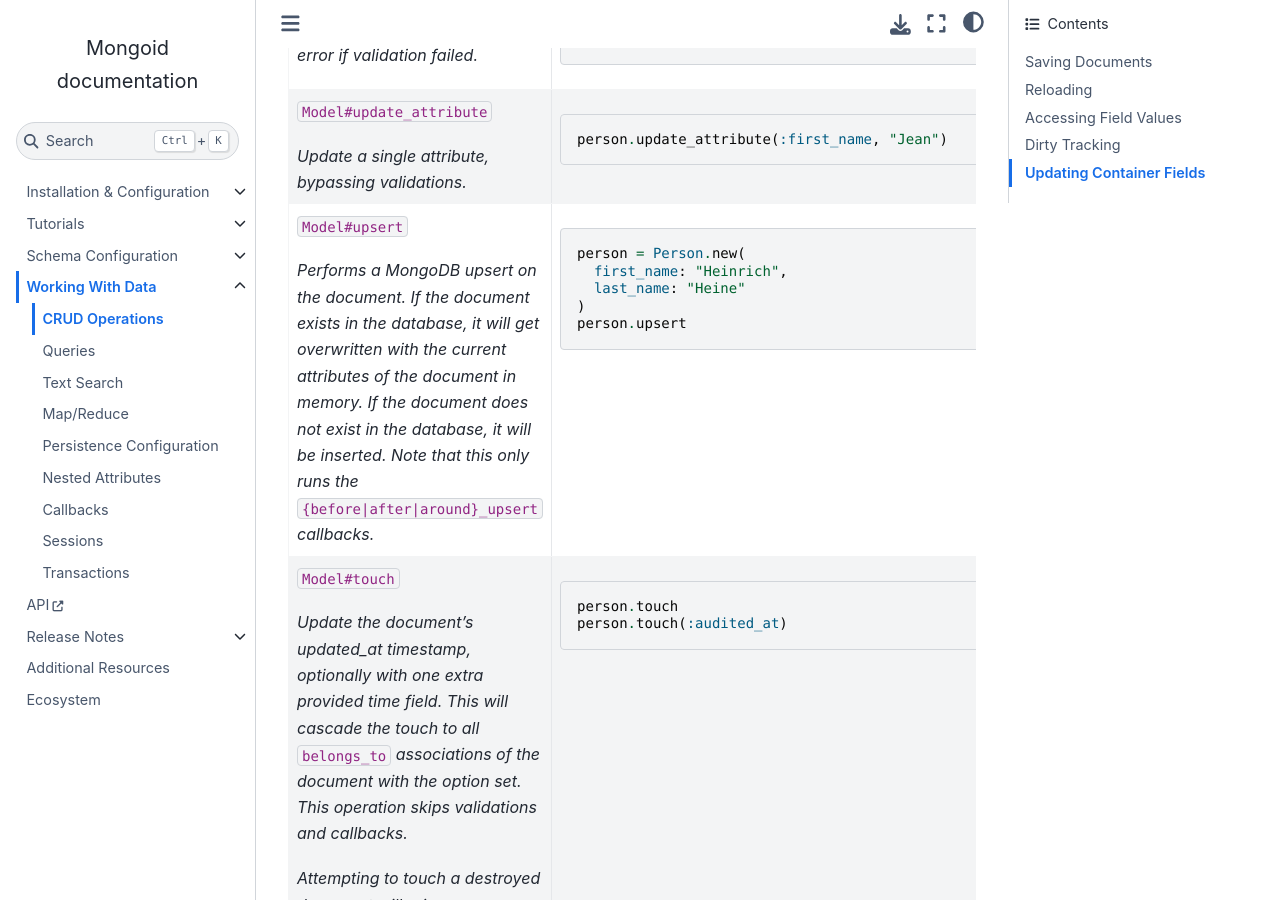
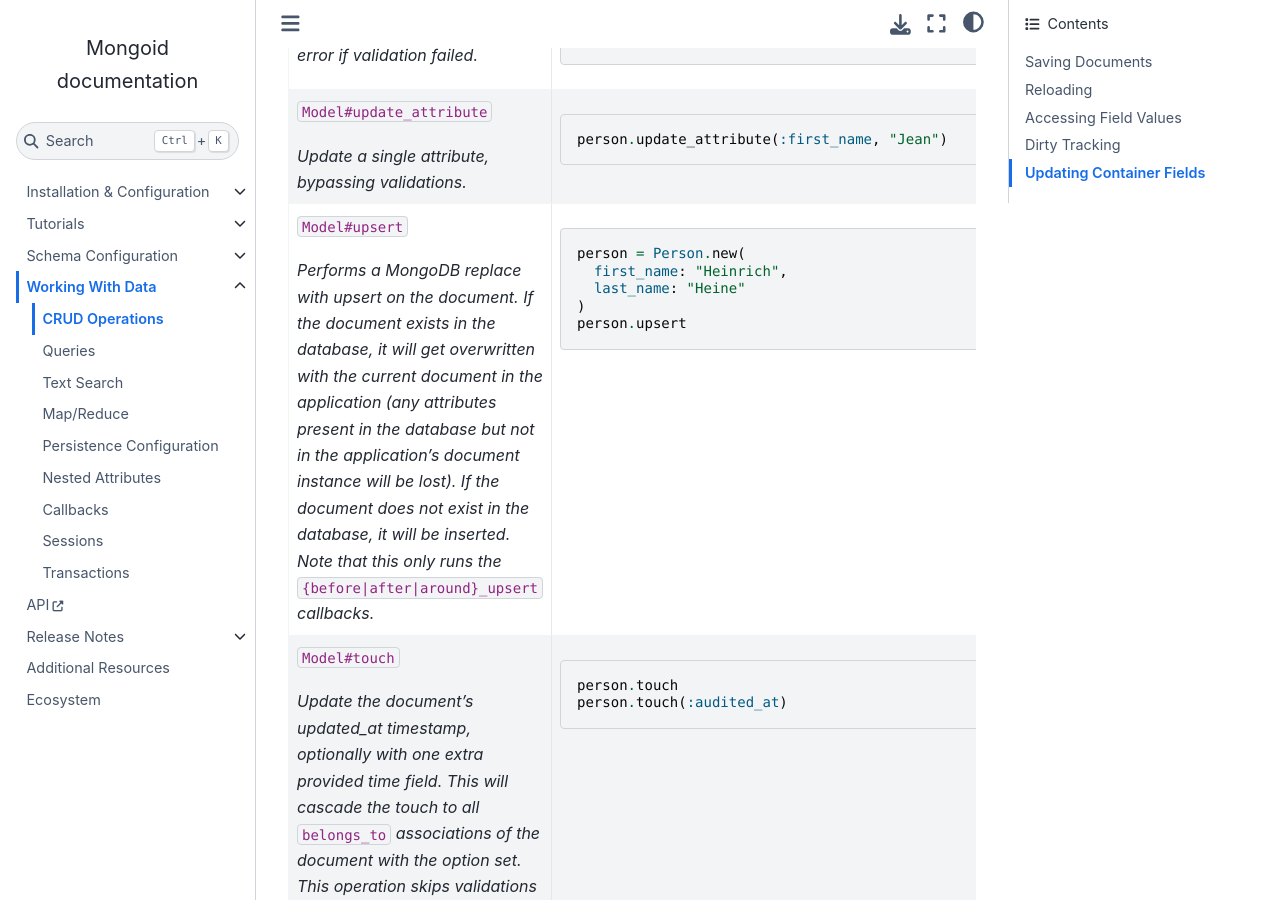
Before and after one commit to i80and/docs-mongoid, a Sphinx documentation site: the page built from docs/reference/crud.txt, in a window 1280 px wide and 900 px high, scrolled down 3792 px. Built offline with Sphinx 7.4.7 and the Sphinx Book theme 1.1.4, drawn with Linux system fonts in a browser that asks for light colours.

Commit message:
MONGOID-5363 Document that upsert replaces existing documents (#5293)
Co-authored-by: Oleg Pudeyev <code@olegp.name>

```diff
--- a/docs/reference/crud.txt
+++ b/docs/reference/crud.txt
@@ -191,10 +191,12 @@ operations with examples.
 
    * - ``Model#upsert``
 
-       *Performs a MongoDB upsert on the document. If the document exists in the database,
-       it will get overwritten with the current attributes of the document in memory.
-       If the document does not exist in the database, it will be inserted. Note that
-       this only runs the* ``{before|after|around}_upsert`` *callbacks.*
+       *Performs a MongoDB replace with upsert on the document. If the document
+       exists in the database, it will get overwritten with the current
+       document in the application (any attributes present in the database but
+       not in the application's document instance will be lost).
+       If the document does not exist in the database, it will be inserted.
+       Note that this only runs the* ``{before|after|around}_upsert`` *callbacks.*
      -
         .. code-block:: ruby
 
```
